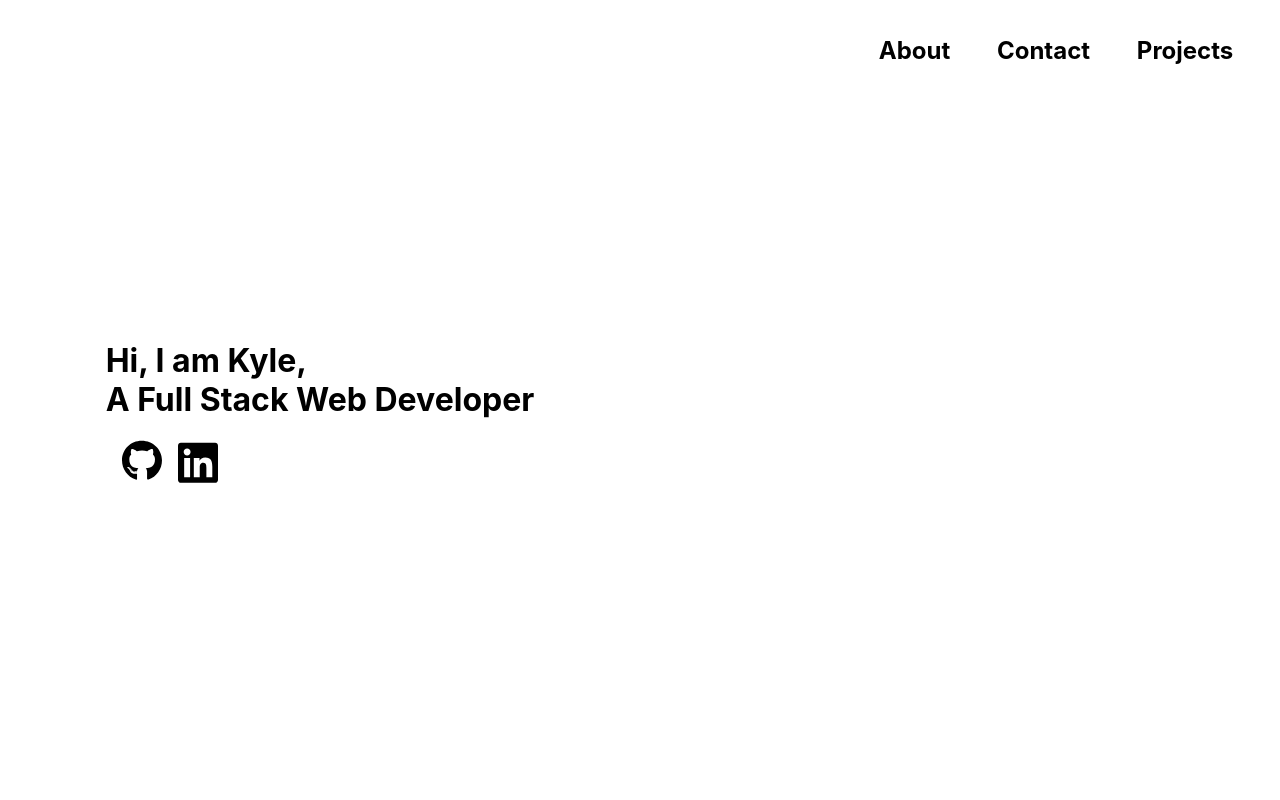
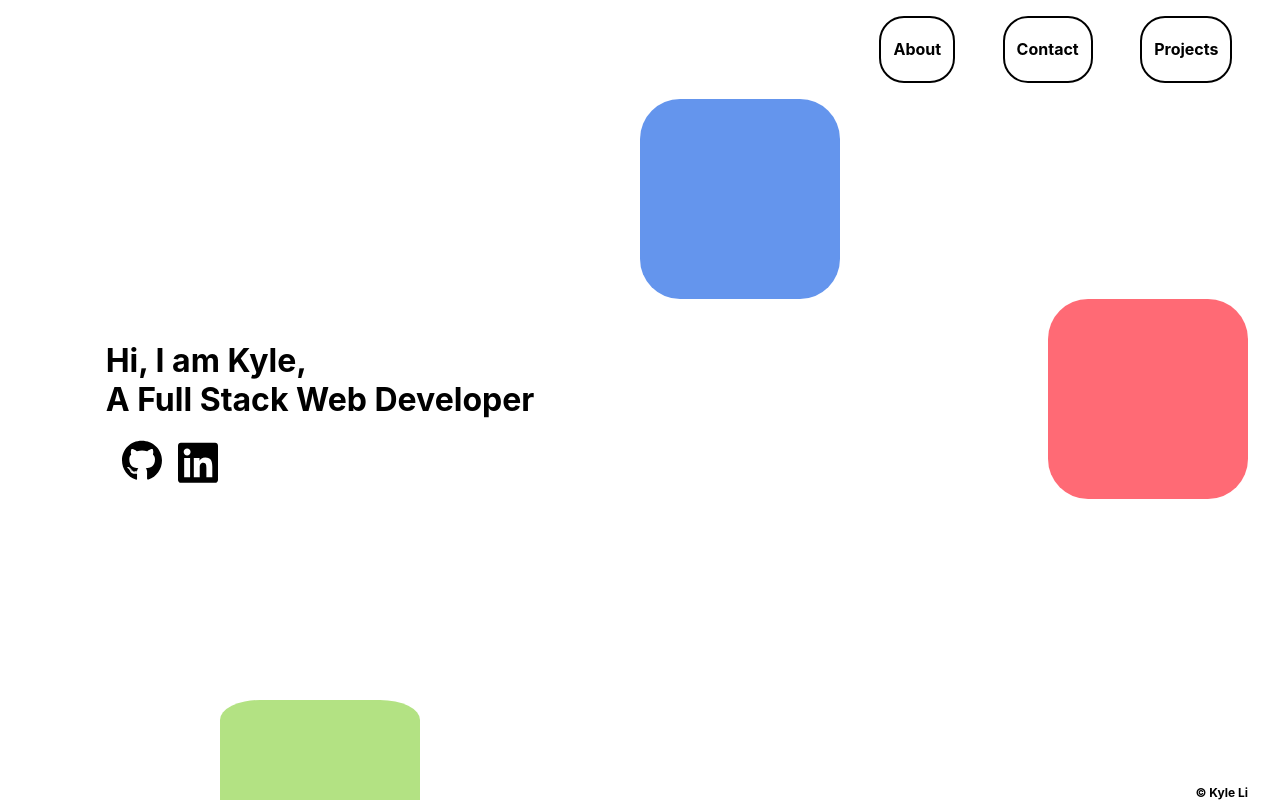
Before and after one commit to blackenjoy27/portfolio, a React (Create React App) app: page / in a window 1280 px wide. Built offline with nearby package versions, Linux system fonts and the light colour scheme.

Commit message:
Finish Homepage

```diff
--- a/src/App.css
+++ /dev/null
@@ -1,51 +0,0 @@
-.homeDiv{
-  display: flex;
-  width: 100%;
-  height:100vh;
-
-}
-.left{
-  display: flex;
-  width: 50%;
-  flex-direction: column;
-  align-items: center;
-  margin-top: auto;
-  margin-bottom: auto;
-}
-
-.social-container{
-  display:flex;
-  justify-content: space-evenly;
-  align-items: center;
-  width: 30%;
-  margin-top: 1rem;
-}
-
-.social{
-  width:40px;
-  height:40px;
-  border-radius: 50%;
-}
-a {
-  color: inherit;
-  text-decoration: none;
-}
-
-svg:hover path{
-  fill:#CDF0EA;
-}
-
-.right{
-  width:50%;
-}
-header{
-  width: 100%;
-}
-
-nav{
-  display: flex;
-  width: 70%;
-  justify-content: space-evenly;
-  margin-top: 1rem;
-  margin-left: 30%;
-}
--- a/src/App.js
+++ b/src/App.js
@@ -1,15 +1,18 @@
-import './App.css';
-import React, {useState} from "react";
+import React from "react";
 import {Switch, Route} from "react-router-dom";
 import Homepage from './animateComponents/Homepage';
+import Aboutpage from "./animateComponents/Aboutpage";
 
 function App() {
 
   return (
     <div className="allContents">
       <Switch>
-        <Route path="/">
+        <Route exact path="/">
           <Homepage/>
+        </Route>
+        <Route exact path="/about">
+          <Aboutpage/>
         </Route>
       </Switch>
     </div>
--- /dev/null
+++ b/src/animateComponents/Aboutpage.js
@@ -0,0 +1,12 @@
+import React from "react";
+
+
+const Aboutpage = ()=>{
+    return(
+        <div>
+            Homepage
+        </div>
+    )
+}
+
+export default Aboutpage;
--- a/src/animateComponents/Homepage.js
+++ b/src/animateComponents/Homepage.js
@@ -1,13 +1,25 @@
+import "../homepage.css"
 import React from "react";
 import {Link} from "react-router-dom";
 import { motion } from "framer-motion";
 
+
+const squareAnimation = {
+    initial:{
+        opacity:0,
+    },
+    animation:{
+        opacity:1
+    }
+}
 const Homepage = ()=>{
-
     return(
-        <div className="homeDiv">
+        <motion.div className="homeDiv">
             <div className="left">
-                <div className="contents">
+                <motion.div className="contents"
+                           initial={{y:-500}}
+                           animate={{y:0}}
+                           transition={{delay:0.5, type:"spring"}}>
                     <h1>Hi, I am Kyle,<br></br> A Full Stack Web Developer</h1>
                     <div className="social-container">
                         <div className="social">
@@ -32,18 +44,40 @@ const Homepage = ()=>{
                             </a>
                         </div>
                     </div>
-                </div>
+                </motion.div>
+                <motion.div
+                initial={squareAnimation.initial}
+                variants={squareAnimation}
+                animate={squareAnimation.animation}
+                transition={{delay:1, duration:3}}
+                className="green-square"/>
             </div>
             <div className="right">
-                <header>
+                <motion.header
+                    initial={{opacity:0}}
+                    animate={{opacity:1}}
+                    transition={{delay: 1,duration:1}}
+                >
                     <nav>
-                        <Link to="/about"><h2>About</h2></Link>
-                        <Link to="/contact"><h2>Contact</h2></Link>
-                        <Link to="/projects"><h2>Projects</h2></Link>
+                        <Link to="/about"><h4>About</h4></Link>
+                        <Link to="/contact"><h4>Contact</h4></Link>
+                        <Link to="/projects"><h4>Projects</h4></Link>
                     </nav>
-                </header>
+                </motion.header>
+                <motion.div
+                initial={squareAnimation.initial}
+                variants={squareAnimation}
+                animate={squareAnimation.animation}
+                transition={{delay:2, duration:3}}className="blue-square"/>
+                <motion.div
+                initial={squareAnimation.initial}
+                variants={squareAnimation}
+                animate={squareAnimation.animation}
+                transition={{delay:3, duration:3}}className="red-square"/>
+                <span className="copyright">© Kyle Li</span>
             </div>
-        </div>
+
+        </motion.div>
     )
 }
 
--- /dev/null
+++ b/src/homepage.css
@@ -0,0 +1,90 @@
+.homeDiv{
+  display: flex;
+  width: 100%;
+  height:100vh;
+
+}
+.left{
+  display: flex;
+  width: 50%;
+  flex-direction: column;
+  align-items: center;
+  margin-top: auto;
+  margin-bottom: auto;
+}
+
+.social-container{
+  display:flex;
+  justify-content: space-evenly;
+  align-items: center;
+  width: 30%;
+  margin-top: 1rem;
+}
+
+.social{
+  width:40px;
+  height:40px;
+  border-radius: 50%;
+}
+a {
+  color: inherit;
+  text-decoration: none;
+}
+
+svg:hover path{
+  fill:#B6C867;
+}
+
+.right{
+  width:50%;
+}
+header{
+  width: 100%;
+}
+
+nav{
+  display: flex;
+  width: 70%;
+  justify-content: space-evenly;
+  margin-top: 1rem;
+  margin-left: 30%;
+}
+
+nav a{
+  border: 2px solid black;
+  padding: 0.0125rem 0.75rem;
+  border-radius: 25px;
+}
+
+.green-square{
+  position: absolute;
+  background-color: #B3E283;
+  z-index: -1;
+  bottom:0rem;
+  width: 200px;
+  height: 100px;
+  border-radius: 20% 20% 0 0;
+}
+.red-square{
+  background-color: #FF616D;
+  position: absolute;
+  width: 200px;
+  height: 200px;
+  border-radius: 20%;
+  right:2rem;
+}
+.blue-square{
+  background-color: cornflowerblue;
+  margin-top: 1rem;
+  width: 200px;
+  height: 200px;
+  border-radius: 20%;
+}
+
+.copyright{
+  font-size: 0.75rem;
+  font-weight: bold;
+  position: absolute;
+  bottom: 0;
+  right: 2rem;
+}
```
